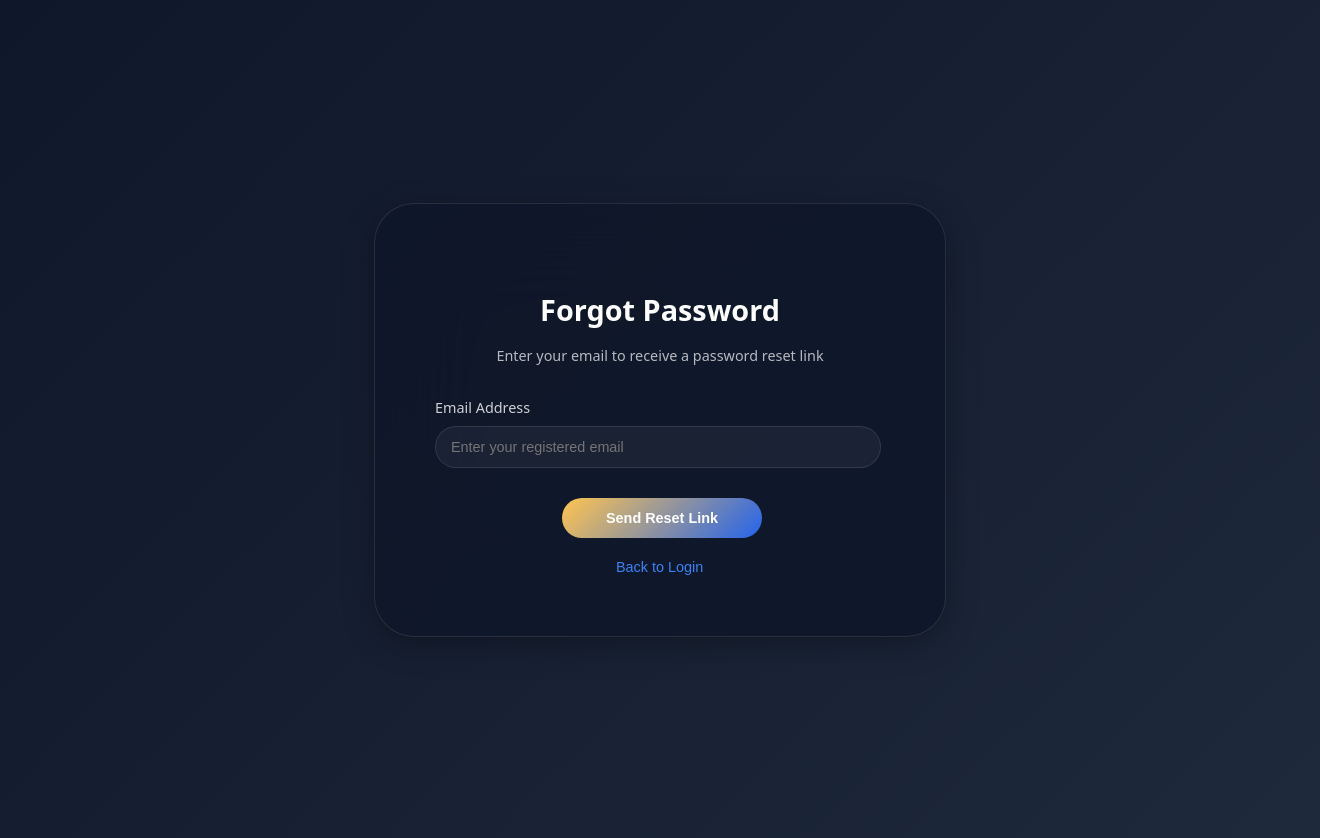
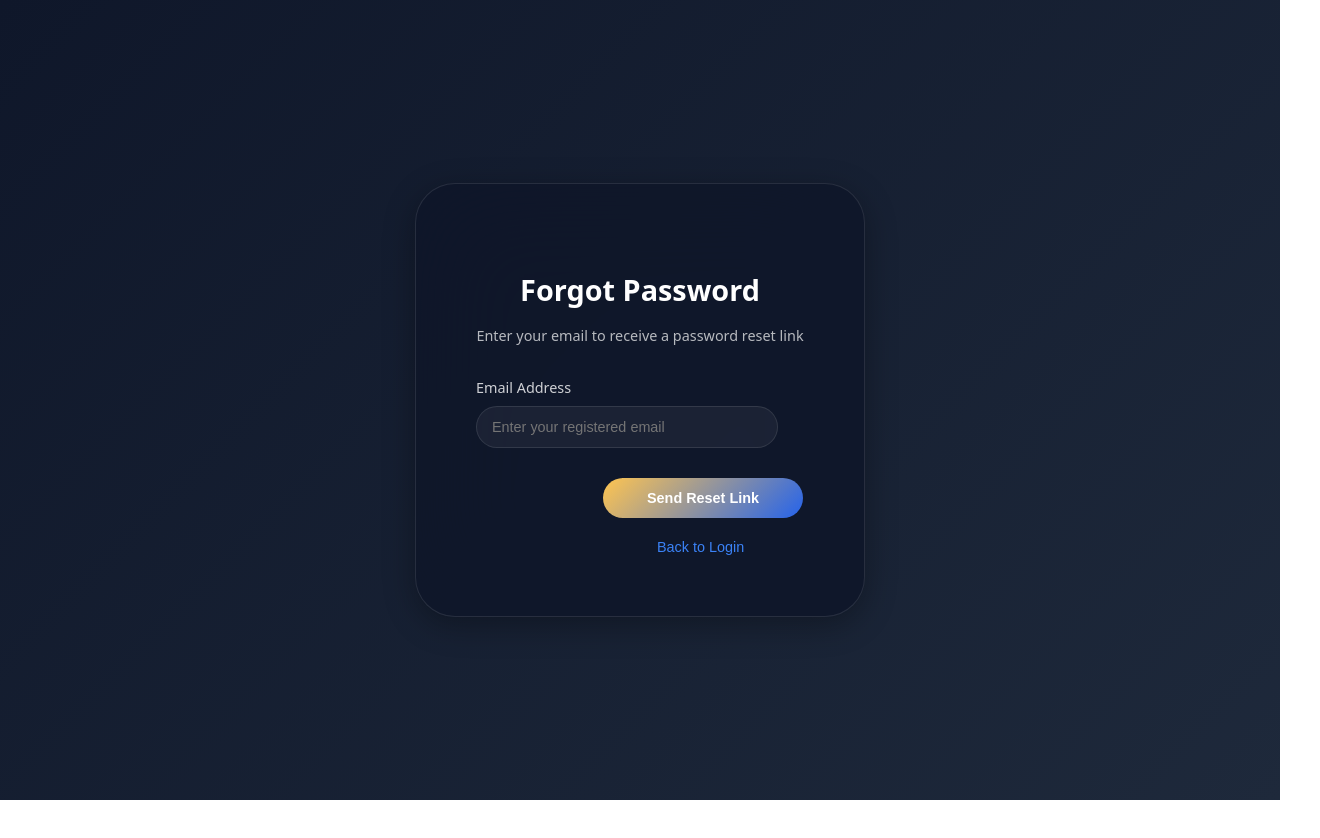
Before and after one commit to hardikkumar4472/CivicConnect-Updated, a React (Vite) app in the folder Frontend/: page /forgot-password in a window 1280 px wide. Shown: the whole page, 1320 px wide, since content can reach past the window. After the commit the page ends 800 px from the top, so only its background shows below. Built offline with nearby package versions, Linux system fonts and the light colour scheme.

Commit message:
Update ForgotPassword.jsx

```diff
--- a/Frontend/src/pages/ForgotPassword.jsx
+++ b/Frontend/src/pages/ForgotPassword.jsx
@@ -1,3 +1,200 @@
+// import React, { useState, useEffect } from 'react';
+// import axios from 'axios';
+// import { useNavigate } from 'react-router-dom';
+// import { toast } from 'react-toastify';
+
+// const ForgotPassword = () => {
+//   const [email, setEmail] = useState('');
+//   const [isLoading, setIsLoading] = useState(false);
+//   const navigate = useNavigate();
+
+//   useEffect(() => {
+//     document.body.style.margin = '0';
+//     document.body.style.padding = '0';
+//     document.body.style.width = '100%';
+//     document.body.style.overflowX = 'hidden';
+//     document.body.style.backgroundColor = '#0f172a';
+//   }, []);
+
+//   const handleSubmit = async (e) => {
+//     e.preventDefault();
+
+//     if (!email) {
+//       alert('Please enter your email address');
+//       return;
+//     }
+
+//     if (!/\S+@\S+\.\S+/.test(email)) {
+//       alert('Please enter a valid email address');
+//       return;
+//     }
+
+//     setIsLoading(true);
+
+//     try {
+//       const response = await axios.post(
+//         'https://civicconnect-backend.onrender.com/api/citizen/forgot-password',
+//         { email }
+//       );
+
+//       if (response.data.success) {
+//         alert('Password reset link sent successfully! Check your email.', {
+//           position: "top-center",
+//           autoClose: 5000,
+//           hideProgressBar: false,
+//           closeOnClick: true,
+//           pauseOnHover: true,
+//           draggable: true,
+//         });
+
+//         setTimeout(() => {
+//           navigate('/');
+//         }, 3000);
+//       } else {
+//         alert(response.data.message || 'Failed to send reset link');
+//       }
+//     } catch (err) {
+//       if (err.response) {
+//         if (err.response.status === 404) {
+//           alert('Email not found. Please check your email address.');
+//         } else {
+//           alert(err.response.data.message || 'An error occurred. Please try again.');
+//         }
+//       } else {
+//         alert('Network error. Please check your connection.');
+//       }
+//     } finally {
+//       setIsLoading(false);
+//     }
+//   };
+
+//   const styles = {
+//     container: {
+//       display: 'flex',
+//       justifyContent: 'center',
+//       alignItems: 'center',
+//       minHeight: '100vh',
+//       width: '100vw',
+//       background: 'linear-gradient(135deg, #0f172a, #1e293b)',
+//       padding: '20px',
+//     },
+//     card: {
+//       backgroundColor: 'rgba(15, 23, 42, 0.9)',
+//       borderRadius: '40px',
+//       padding: '60px',
+//       boxShadow: '0 8px 32px rgba(0, 0, 0, 0.3)',
+//       backdropFilter: 'blur(50px)',
+//       border: '1px solid rgba(255, 255, 255, 0.1)',
+//       width: '100%',
+//       maxWidth: '450px',
+//       textAlign: 'center',
+//     },
+//     title: {
+//       color: '#fff',
+//       fontSize: '1.8rem',
+//       marginBottom: '10px',
+//     },
+//     subtitle: {
+//       color: 'rgba(255, 255, 255, 0.7)',
+//       fontSize: '0.9rem',
+//       marginBottom: '30px',
+//     },
+//     form: {
+//       display: 'flex',
+//       flexDirection: 'column',
+//       gap: '20px',
+//     },
+//     inputGroup: {
+//       textAlign: 'left',
+//     },
+//     label: {
+//       display: 'block',
+//       marginBottom: '8px',
+//       color: 'rgba(255, 255, 255, 0.8)',
+//       fontSize: '0.9rem',
+//     },
+//     input: {
+//       width: '92%',
+//       padding: '12px 15px',
+//       background: 'rgba(255, 255, 255, 0.05)',
+//       border: '1px solid rgba(255, 255, 255, 0.1)',
+//       borderRadius: '350px',
+//       color: 'white',
+//       fontSize: '0.9rem',
+//     },
+//     button: {
+//       padding: '12px',
+//       background: 'linear-gradient(135deg, #ffc550ff, #2563eb)',
+//       border: 'none',
+//       borderRadius: '560px',
+//       color: 'white',
+//       fontSize: '0.9rem',
+//       fontWeight: '600',
+//       cursor: 'pointer',
+//       transition: 'all 0.3s ease',
+//       marginTop: '10px',
+//       display: 'flex',
+//       alignItems: 'center',
+//       justifyContent: 'center',
+//       maxWidth: '200px',
+//       width: '100%',
+//       marginLeft: '127px'
+//     },
+//     backButton: {
+//       background: 'transparent',
+//       border: 'none',
+//       color: '#3b82f6',
+//       cursor: 'pointer',
+//       marginTop: '20px',
+//       fontSize: '0.9rem',
+//       display: 'flex',
+//       alignItems: 'center',
+//       justifyContent: 'center',
+//       marginLeft: '175px'
+//     },
+//   };
+
+//   return (
+//     <div style={styles.container}>
+//       <div style={styles.card}>
+//         <h2 style={styles.title}>Forgot Password</h2>
+//         <p style={styles.subtitle}>Enter your email to receive a password reset link</p>
+
+//         <form onSubmit={handleSubmit} style={styles.form}>
+//           <div style={styles.inputGroup}>
+//             <label style={styles.label}>Email Address</label>
+//             <input
+//               type="email"
+//               value={email}
+//               onChange={(e) => setEmail(e.target.value)}
+//               placeholder="Enter your registered email"
+//               style={styles.input}
+//               required
+//             />
+//           </div>
+
+//           <button
+//             type="submit"
+//             style={styles.button}
+//             disabled={isLoading}
+//           >
+//             {isLoading ? 'Sending...' : 'Send Reset Link'}
+//           </button>
+//         </form>
+
+//         <button
+//           onClick={() => navigate('/')}
+//           style={styles.backButton}
+//         >
+//           Back to Login
+//         </button>
+//       </div>
+//     </div>
+//   );
+// };
+
+// export default ForgotPassword;
+
 import React, { useState, useEffect } from 'react';
 import axios from 'axios';
 import { useNavigate } from 'react-router-dom';
@@ -14,6 +211,15 @@ const ForgotPassword = () => {
     document.body.style.width = '100%';
     document.body.style.overflowX = 'hidden';
     document.body.style.backgroundColor = '#0f172a';
+
+    // Cleanup function to reset styles when component unmounts
+    return () => {
+      document.body.style.margin = '';
+      document.body.style.padding = '';
+      document.body.style.width = '';
+      document.body.style.overflowX = '';
+      document.body.style.backgroundColor = '';
+    };
   }, []);
 
   const handleSubmit = async (e) => {
@@ -68,6 +274,7 @@ const ForgotPassword = () => {
     }
   };
 
+  // Inline styles with media queries
   const styles = {
     container: {
       display: 'flex',
@@ -77,6 +284,7 @@ const ForgotPassword = () => {
       width: '100vw',
       background: 'linear-gradient(135deg, #0f172a, #1e293b)',
       padding: '20px',
+      boxSizing: 'border-box',
     },
     card: {
       backgroundColor: 'rgba(15, 23, 42, 0.9)',
@@ -88,16 +296,38 @@ const ForgotPassword = () => {
       width: '100%',
       maxWidth: '450px',
       textAlign: 'center',
+      boxSizing: 'border-box',
+      // Responsive adjustments
+      '@media (max-width: 768px)': {
+        padding: '40px 30px',
+        borderRadius: '30px',
+      },
+      '@media (max-width: 480px)': {
+        padding: '30px 20px',
+        borderRadius: '20px',
+      },
     },
     title: {
       color: '#fff',
       fontSize: '1.8rem',
       marginBottom: '10px',
+      // Responsive adjustments
+      '@media (max-width: 768px)': {
+        fontSize: '1.6rem',
+      },
+      '@media (max-width: 480px)': {
+        fontSize: '1.4rem',
+      },
     },
     subtitle: {
       color: 'rgba(255, 255, 255, 0.7)',
       fontSize: '0.9rem',
       marginBottom: '30px',
+      // Responsive adjustments
+      '@media (max-width: 480px)': {
+        fontSize: '0.85rem',
+        marginBottom: '20px',
+      },
     },
     form: {
       display: 'flex',
@@ -112,6 +342,10 @@ const ForgotPassword = () => {
       marginBottom: '8px',
       color: 'rgba(255, 255, 255, 0.8)',
       fontSize: '0.9rem',
+      // Responsive adjustments
+      '@media (max-width: 480px)': {
+        fontSize: '0.85rem',
+      },
     },
     input: {
       width: '92%',
@@ -121,6 +355,16 @@ const ForgotPassword = () => {
       borderRadius: '350px',
       color: 'white',
       fontSize: '0.9rem',
+      boxSizing: 'border-box',
+      // Responsive adjustments
+      '@media (max-width: 768px)': {
+        width: '90%',
+      },
+      '@media (max-width: 480px)': {
+        width: '88%',
+        padding: '10px 12px',
+        fontSize: '0.85rem',
+      },
     },
     button: {
       padding: '12px',
@@ -138,7 +382,18 @@ const ForgotPassword = () => {
       justifyContent: 'center',
       maxWidth: '200px',
       width: '100%',
-      marginLeft: '127px'
+      marginLeft: '127px',
+      // Responsive adjustments
+      '@media (max-width: 768px)': {
+        marginLeft: 'auto',
+        marginRight: 'auto',
+        maxWidth: '180px',
+      },
+      '@media (max-width: 480px)': {
+        maxWidth: '160px',
+        padding: '10px',
+        fontSize: '0.85rem',
+      },
     },
     backButton: {
       background: 'transparent',
@@ -150,32 +405,64 @@ const ForgotPassword = () => {
       display: 'flex',
       alignItems: 'center',
       justifyContent: 'center',
-      marginLeft: '175px'
+      marginLeft: '175px',
+      // Responsive adjustments
+      '@media (max-width: 768px)': {
+        marginLeft: 'auto',
+        marginRight: 'auto',
+      },
+      '@media (max-width: 480px)': {
+        fontSize: '0.85rem',
+      },
     },
   };
 
+  // Function to apply responsive styles
+  const getResponsiveStyle = (baseStyle) => {
+    const responsiveStyle = { ...baseStyle };
+
+    // Apply media queries if they exist
+    if (baseStyle['@media (max-width: 768px)']) {
+      if (window.matchMedia('(max-width: 768px)').matches) {
+        Object.assign(responsiveStyle, baseStyle['@media (max-width: 768px)']);
+      }
+    }
+
+    if (baseStyle['@media (max-width: 480px)']) {
+      if (window.matchMedia('(max-width: 480px)').matches) {
+        Object.assign(responsiveStyle, baseStyle['@media (max-width: 480px)']);
+      }
+    }
+
+    // Remove media query properties from the final style object
+    delete responsiveStyle['@media (max-width: 768px)'];
+    delete responsiveStyle['@media (max-width: 480px)'];
+
+    return responsiveStyle;
+  };
+
   return (
-    <div style={styles.container}>
-      <div style={styles.card}>
-        <h2 style={styles.title}>Forgot Password</h2>
-        <p style={styles.subtitle}>Enter your email to receive a password reset link</p>
+    <div style={getResponsiveStyle(styles.container)}>
+      <div style={getResponsiveStyle(styles.card)}>
+        <h2 style={getResponsiveStyle(styles.title)}>Forgot Password</h2>
+        <p style={getResponsiveStyle(styles.subtitle)}>Enter your email to receive a password reset link</p>
 
-        <form onSubmit={handleSubmit} style={styles.form}>
-          <div style={styles.inputGroup}>
-            <label style={styles.label}>Email Address</label>
+        <form onSubmit={handleSubmit} style={getResponsiveStyle(styles.form)}>
+          <div style={getResponsiveStyle(styles.inputGroup)}>
+            <label style={getResponsiveStyle(styles.label)}>Email Address</label>
             <input
               type="email"
               value={email}
               onChange={(e) => setEmail(e.target.value)}
               placeholder="Enter your registered email"
-              style={styles.input}
+              style={getResponsiveStyle(styles.input)}
               required
             />
           </div>
 
           <button
             type="submit"
-            style={styles.button}
+            style={getResponsiveStyle(styles.button)}
             disabled={isLoading}
           >
             {isLoading ? 'Sending...' : 'Send Reset Link'}
@@ -184,7 +471,7 @@ const ForgotPassword = () => {
 
         <button
           onClick={() => navigate('/')}
-          style={styles.backButton}
+          style={getResponsiveStyle(styles.backButton)}
         >
           Back to Login
         </button>
```
